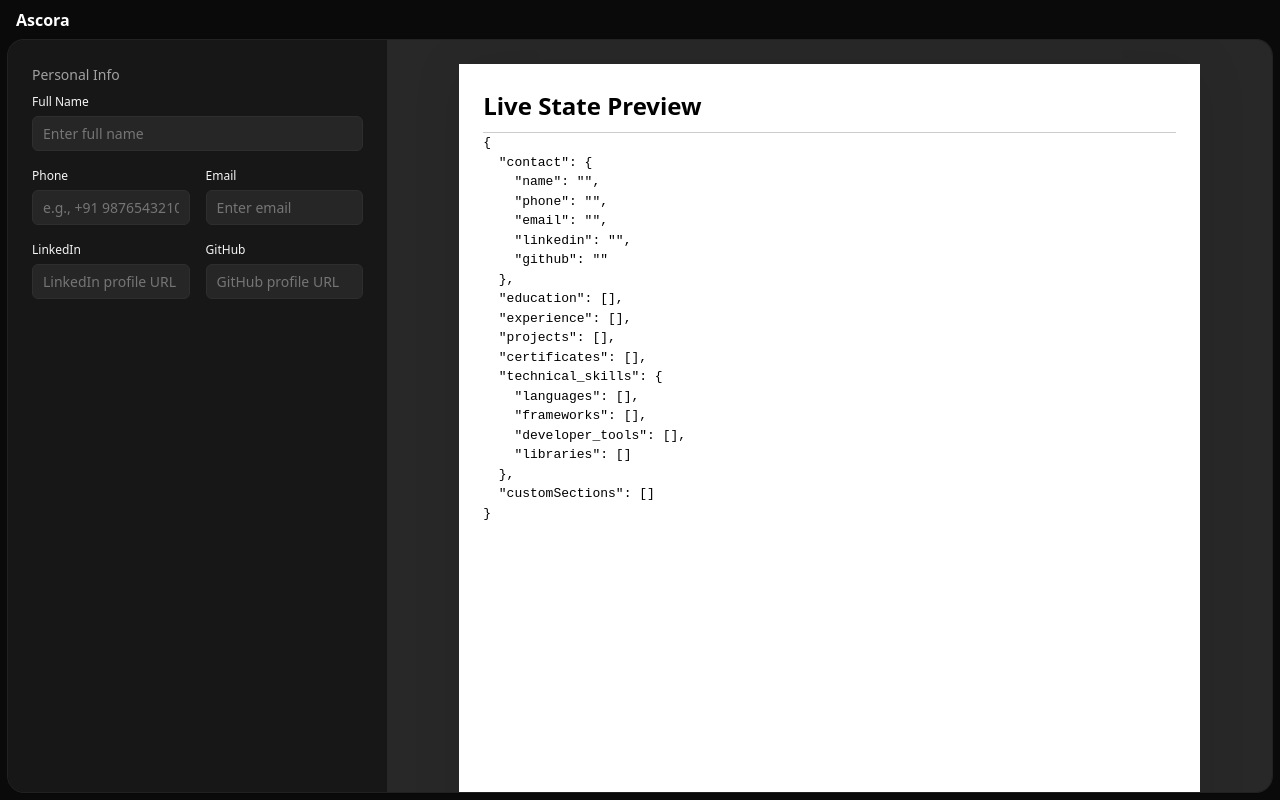
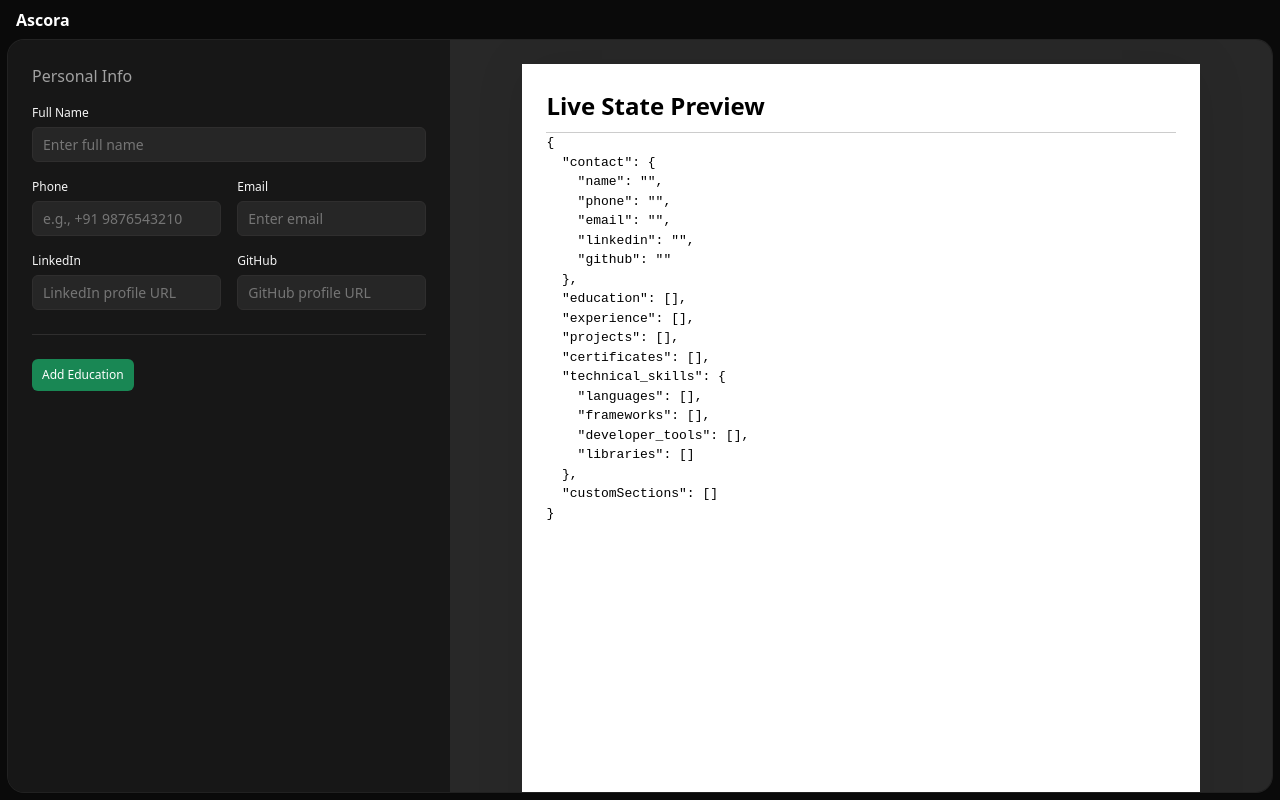
Before and after one commit to Udbhav227/ascora, a React (Vite) app: page / in a window 1280 px wide. Built offline with nearby package versions, Linux system fonts and the light colour scheme; a web font is replaced by a local one.

Commit message:
add json preview; add education form

```diff
--- a/src/components/EditorPanel/EditorPanel.jsx
+++ b/src/components/EditorPanel/EditorPanel.jsx
@@ -1,5 +1,5 @@
 import PersonalDetailsForm from "./PersonalDetailsForm";
-// import EducationForm from "./EducationForm";
+import EducationForm from "./EducationForm";
 // import ExperienceForm from "./ExperienceForm";
 // import ProjectsForm from "./ProjectsForm";
 // import CertificatesForm from "./CertificatesForm";
@@ -7,21 +7,27 @@ import PersonalDetailsForm from "./PersonalDetailsForm";
 import "../../styles/EditorPanel.css";
 
 const EditorPanel = ({ profile, setProfile }) => {
-  // This specific handler knows how to update the 'contact' part of the profile
-  const handleContactChange = (updatedContactDetails) => {
+  const handleSectionChange = (sectionName, updatedData) => {
     setProfile((prevProfile) => ({
       ...prevProfile,
-      contact: updatedContactDetails,
+      [sectionName]: updatedData,
     }));
   };
 
   return (
     <div className="editor-panel">
       <PersonalDetailsForm
-        personalDetails={profile.contact}
-        onDetailsChange={handleContactChange} // Pass the specific handler
+        personal={profile.contact}
+        onDetailsChange={(data) => handleSectionChange("contact", data)}
       />
-      {/* Other forms for education, experience, etc. would go here */}
+      <EducationForm
+        edu={profile.education}
+        onDetailsChange={(data) => handleSectionChange("education", data)}
+      />
+      {/* <ExperienceForm
+      personalDetails={profile.experience}
+      onDetailsChange={(data) => handleSectionChange("experience", data)}
+    /> */}
     </div>
   );
 };
--- /dev/null
+++ b/src/components/EditorPanel/EducationForm.jsx
@@ -0,0 +1,129 @@
+import React from 'react';
+
+const EducationForm = ({ edu, onDetailsChange }) => {
+  const handleChange = (e, index) => {
+    const { name, value } = e.target;
+    const updatedEducation = edu.map((item, i) => {
+      if (i === index) {
+        return { ...item, [name]: value };
+      }
+      return item;
+    });
+    onDetailsChange(updatedEducation);
+  };
+
+  const handleAddEducation = () => {
+    const newEducationEntry = {
+      institution: "",
+      degree: "",
+      cgpa: "",
+      location: "",
+      startDate: "",
+      endDate: "",
+    };
+    onDetailsChange([...edu, newEducationEntry]);
+  };
+
+  const handleDeleteEducation = (index) => {
+    const filteredEducation = edu.filter((_, i) => i !== index);
+    onDetailsChange(filteredEducation);
+  };
+
+  return (
+    <form>
+      {edu.map((eduItem, index) => (
+        <React.Fragment key={index}>
+          {index > 0 && <hr className="section-separator" />}
+
+          <div className="inputs-container">
+            <div className="section-header">
+              <h3>Education {index + 1}</h3>
+              {edu.length > 1 && (
+                <button
+                  type="button"
+                  className="delete-button"
+                  onClick={() => handleDeleteEducation(index)}
+                >
+                  Delete
+                </button>
+              )}
+            </div>
+
+            <div className="input-wrapper">
+              <label>Institution</label>
+              <input
+                type="text"
+                name="institution"
+                value={eduItem.institution}
+                onChange={(e) => handleChange(e, index)}
+                placeholder="e.g., Southwestern University"
+              />
+            </div>
+            <div className="input-wrapper">
+              <label>Degree</label>
+              <input
+                type="text"
+                name="degree"
+                value={eduItem.degree}
+                onChange={(e) => handleChange(e, index)}
+                placeholder="e.g., Bachelor of Arts in Computer Science"
+              />
+            </div>
+            <div className="input-group">
+              <div className="input-wrapper">
+                <label>CGPA</label>
+                <input
+                  type="number"
+                  name="cgpa"
+                  value={eduItem.cgpa}
+                  onChange={(e) => handleChange(e, index)}
+                  step="0.01"
+                  min="0"
+                  max="10"
+                  placeholder="e.g., 3.81 or 9.26"
+                />
+              </div>
+              <div className="input-wrapper">
+                <label>Location</label>
+                <input
+                  type="text"
+                  name="location"
+                  value={eduItem.location}
+                  onChange={(e) => handleChange(e, index)}
+                  placeholder="e.g., Georgetown, TX"
+                />
+              </div>
+            </div>
+            <div className="input-group">
+              <div className="input-wrapper">
+                <label>Start Date</label>
+                <input
+                  type="month"
+                  name="startDate"
+                  value={eduItem.startDate}
+                  onChange={(e) => handleChange(e, index)}
+                />
+              </div>
+              <div className="input-wrapper">
+                <label>End Date</label>
+                <input
+                  type="month"
+                  name="endDate"
+                  value={eduItem.endDate}
+                  onChange={(e) => handleChange(e, index)}
+                />
+              </div>
+            </div>
+          </div>
+        </React.Fragment>
+      ))}
+      <div className="button-container">
+        <button type="button" className="add-button" onClick={handleAddEducation}>
+          Add Education
+        </button>
+      </div>
+    </form>
+  );
+};
+
+export default EducationForm;
--- a/src/components/EditorPanel/PersonalDetailsForm.jsx
+++ b/src/components/EditorPanel/PersonalDetailsForm.jsx
@@ -1,7 +1,7 @@
 import React, { useState } from "react";
 import { parsePhoneNumberFromString } from 'libphonenumber-js';
 
-const PersonalDetailsForm = ({ personalDetails, onDetailsChange }) => {
+const PersonalDetailsForm = ({ personal, onDetailsChange }) => {
   const [errors, setErrors] = useState({});
 
   const validateField = (name, value) => {
@@ -16,6 +16,8 @@ const PersonalDetailsForm = ({ personalDetails, onDetailsChange }) => {
           if (!phoneNumber || !phoneNumber.isValid()) {
             error = "Please enter a valid international phone number.";
           }
+        } else {
+          error = "Phone number is required."
         }
         break;
       case "email":
@@ -37,12 +39,10 @@ const PersonalDetailsForm = ({ personalDetails, onDetailsChange }) => {
 
   const handleChange = (e) => {
     const { name, value } = e.target;
-    // Create the new, updated contact object
     const updatedDetails = {
-      ...personalDetails,
+      ...personal,
       [name]: value,
     };
-    // Pass the entire updated object up to the parent
     onDetailsChange(updatedDetails);
   };
 
@@ -51,9 +51,10 @@ const PersonalDetailsForm = ({ personalDetails, onDetailsChange }) => {
     validateField(name, value);
   };
 
-  return (
+  return (<div>
+
       <form noValidate onBlur={handleBlur}>
-      <h1 className="form-header">Personal Info</h1>
+        <h2 className="form-header">Personal Info</h2>
         <div className="inputs-container">
           <div className="input-wrapper">
             <label htmlFor="name">Full Name</label>
@@ -61,13 +62,12 @@ const PersonalDetailsForm = ({ personalDetails, onDetailsChange }) => {
               id="name"
               name="name"
               className={errors.name ? "error" : ""}
-            value={personalDetails.name}
+              value={personal.name}
               onChange={handleChange}
               placeholder="Enter full name"
             />
             {errors.name && <span className="error">{errors.name}</span>}
           </div>
-
           <div className="input-group">
             <div className="input-wrapper">
               <label htmlFor="phone">Phone</label>
@@ -76,7 +76,7 @@ const PersonalDetailsForm = ({ personalDetails, onDetailsChange }) => {
                 name="phone"
                 type="tel"
                 className={errors.phone ? "error" : ""}
-              value={personalDetails.phone}
+                value={personal.phone}
                 onChange={handleChange}
                 placeholder="e.g., +91 9876543210"
               />
@@ -89,14 +89,13 @@ const PersonalDetailsForm = ({ personalDetails, onDetailsChange }) => {
                 name="email"
                 type="email"
                 className={errors.email ? "error" : ""}
-              value={personalDetails.email}
+                value={personal.email}
                 onChange={handleChange}
                 placeholder="Enter email"
               />
               {errors.email && <span className="error">{errors.email}</span>}
             </div>
           </div>
-
           <div className="input-group">
             <div className="input-wrapper">
               <label htmlFor="linkedin">LinkedIn</label>
@@ -105,7 +104,7 @@ const PersonalDetailsForm = ({ personalDetails, onDetailsChange }) => {
                 name="linkedin"
                 type="url"
                 className={errors.linkedin ? "error" : ""}
-              value={personalDetails.linkedin}
+                value={personal.linkedin}
                 onChange={handleChange}
                 placeholder="LinkedIn profile URL"
               />
@@ -118,7 +117,7 @@ const PersonalDetailsForm = ({ personalDetails, onDetailsChange }) => {
                 name="github"
                 type="url"
                 className={errors.github ? "error" : ""}
-              value={personalDetails.github}
+                value={personal.github}
                 onChange={handleChange}
                 placeholder="GitHub profile URL"
               />
@@ -127,6 +126,8 @@ const PersonalDetailsForm = ({ personalDetails, onDetailsChange }) => {
           </div>
         </div>
       </form>
+        <hr className="section-separator" />
+  </div>
   );
 };
 
--- a/src/resume.json
+++ b/src/resume.json
@@ -1,6 +1,6 @@
 {
-  "name": "Jake Ryan",
   "contact": {
+    "name": "Jake Ryan",
     "phone": "123-456-7890",
     "email": "jake@fsu.edu",
     "linkedin": "linkedin.com/in/jake",
--- a/src/styles/EditorPanel.css
+++ b/src/styles/EditorPanel.css
@@ -1,22 +1,43 @@
 form {
   font-size: var(--font-size-m);
-  padding: 24px;
 }
-
-/* .input-section {
-} */
 
 .form-header {
   color: var(--secondary-color);
+  font-size: var(--font-size-l);
+  font-weight: 400;
+  margin-bottom: 1rem;
+}
+
+.section-header {
+  display: flex;
+  justify-content: space-between;
+  align-items: center;
+}
+
+.section-header h3 {
+  font-size: var(--font-size-m);
+  margin: 0;
+  color: var(--primary-color);
+  font-weight: 400;
+}
+
+.section-header > h3 {
+  color: var(--secondary-color);
   font-size: var(--font-size-m);
   font-weight: 400;
+}
+
+.section-separator {
+  border: none;
+  border-top: 1px solid var(--border-color-light);
+  margin: 1.5rem 0;
 }
 
 .inputs-container {
   display: flex;
   flex-direction: column;
   gap: 1rem;
-  margin-top: 0.5rem;
 }
 
 .input-group {
@@ -28,6 +49,12 @@ form {
   flex: 1;
 }
 
+.input-wrapper {
+  gap: 5px;
+  display: flex;
+  flex-direction: column;
+}
+
 label {
   color: var(--primary-color);
   font-size: var(--font-size-s);
@@ -37,39 +64,11 @@ label {
 input {
   width: 100%;
   border-radius: 0.375rem;
-  border: none;
-  padding: 0.5rem 0.75rem;
-  background-color: var(--placeholder-color-bg);
-  color: var(--highlighted-color);
-  transition: background-color 0.2s ease;
-  padding-inline-end: 2.5rem;
-}
-
-input:focus {
-  outline: none;
-  background-color: var(--placeholder-color-bg-hover);
-}
-
-input:hover {
-  background-color: var(--placeholder-color-bg-hover);
-}
-
-input:disabled {
-  cursor: not-allowed;
-  opacity: 0.75;
-}
-
-.input-wrapper {
-  gap: 5px;
-  display: flex;
-  flex-direction: column;
-}
-
-input {
   padding: var(--button-padding-rectangle);
   background-color: var(--placeholder-bg);
   border: 1px solid var(--border-color-light);
   color: var(--primary-color);
+  transition: background-color 0.2s ease;
 }
 
 input:focus {
@@ -85,10 +84,49 @@ input.error {
   color: var(--red-color);
 }
 
-/* CHANGE THIS RULE */
-.input-wrapper span.error {
-  font-size: var(--font-size-s);
-  color: #d9534f;
+.button-container {
+  margin: 1rem 0 .5rem 0;
+  display: flex;
+  gap: 1rem;
+}
+
+.delete-button {
+  background-color: #dc3545;
+  color: #FFFFFF;
+  width: 5rem;
+  border-radius: 0.375rem;
+  font-weight: 500;
+  cursor: pointer;
+  font-size: 0.75rem;
+  line-height: 1.25rem;
+  padding: 0.25rem;
+  outline: none;
+  border: none;
+  text-align: center;
+  transition: background-color 0.2s ease;
+}
+
+.delete-button:hover {
+  background-color: #c82333;
+}
+
+.add-button {
+  background-color: #198754;
+  color: #FFFFFF;
+  border-radius: 0.375rem;
+  font-weight: 500;
+  cursor: pointer;
+  font-size: 0.75rem;
+  line-height: 1.25rem;
+  padding: var(--button-padding-rectangle);
+  outline: none;
+  border: none;
+  text-align: center;
+  transition: background-color 0.2s ease;
+}
+
+.add-button:hover {
+  background-color: #156a42;
 }
 
 @media (max-width: 600px) {
--- a/src/styles/styles.css
+++ b/src/styles/styles.css
@@ -18,7 +18,7 @@ body {
 .cv-builder-layout {
   display: flex;
   flex: 1;
-  flex-wrap: wrap;
+  min-height: 0;
 
   overflow: hidden;
   border-radius: 1rem;
@@ -38,14 +38,17 @@ body {
 }
 
 .editor-panel {
-  flex: 1 1 30%;
+  flex: 1 1 35%;
   min-width: 250px;
-  max-width: 500px;
+  max-width: 550px;
   overflow-y: auto;
   border-right: 1px solid var(--border-color);
+  padding: 1.5rem;
 
   color: var(--primary-color);
   background-color: var(--editor-bg);
+  scrollbar-width: thin;
+  scrollbar-color: var(--border-color-light) transparent;
 }
 .preview-panel {
   background-color: var(--preview-bg);
@@ -53,11 +56,38 @@ body {
   display: flex;
   justify-content: center;
   align-items: flex-start;
-  flex: 1 1 70%;
+  flex: 1 1 65%;
   min-width: 300px;
+  overflow-y: auto;
+
+  scrollbar-width: thin;
+  scrollbar-color: var(--border-color-light) transparent;
 }
 
 .app-header {
   font-size: var(--font-size-l);
   font-weight: 900;
 }
+
+.editor-panel::-webkit-scrollbar,
+.preview-panel::-webkit-scrollbar {
+  width: 10px;
+}
+
+.editor-panel::-webkit-scrollbar-track,
+.preview-panel::-webkit-scrollbar-track {
+  background: transparent;
+}
+
+.editor-panel::-webkit-scrollbar-thumb,
+.preview-panel::-webkit-scrollbar-thumb {
+  background-color: var(--border-color-light);
+  border-radius: 10px;
+  border: 3px solid transparent;
+  background-clip: content-box;
+}
+
+.editor-panel::-webkit-scrollbar-thumb:hover,
+.preview-panel::-webkit-scrollbar-thumb:hover {
+  background-color: var(--highlight-color);
+}
```
Lines whose indentation alone changed are shown as unchanged.
